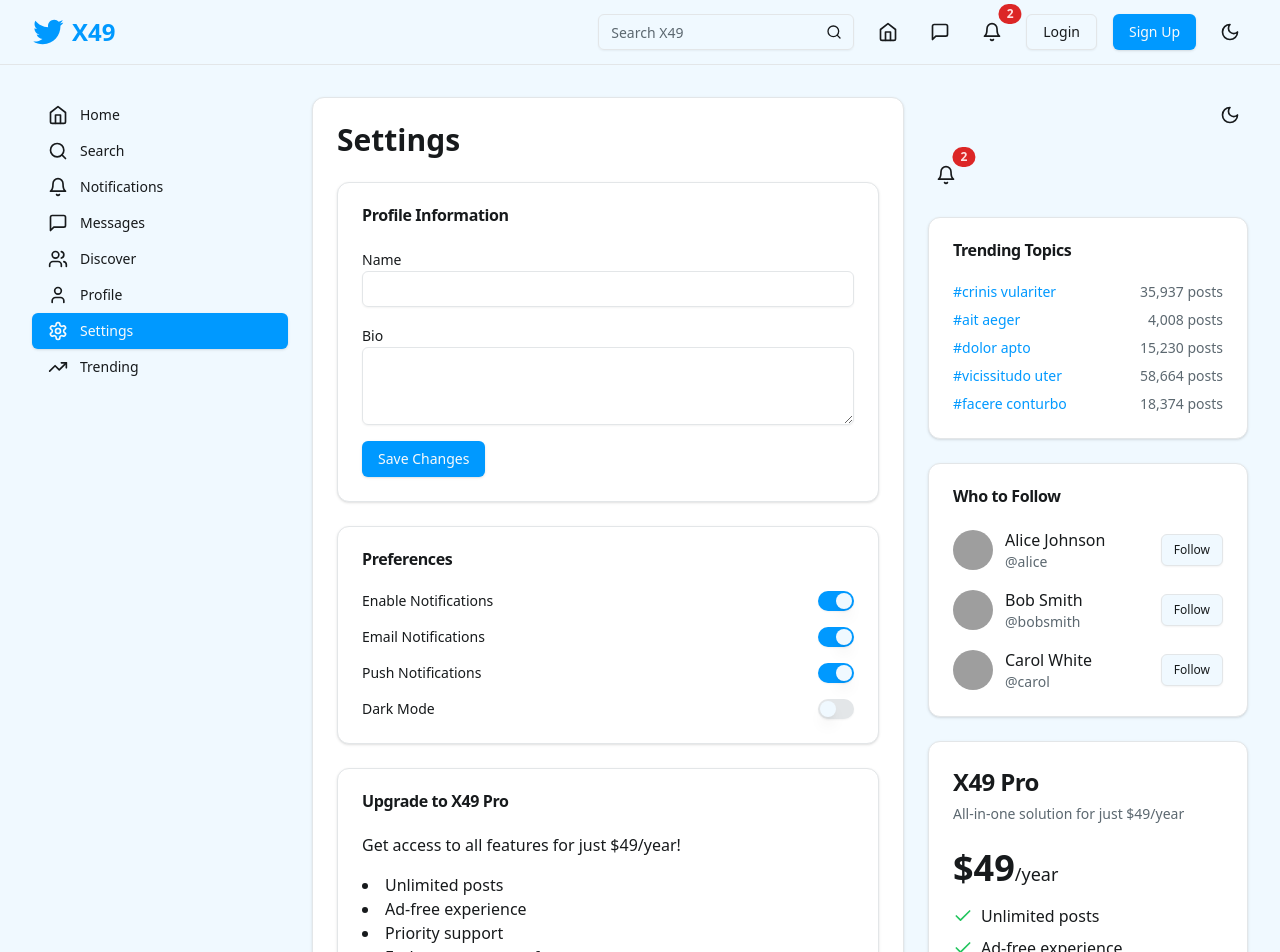
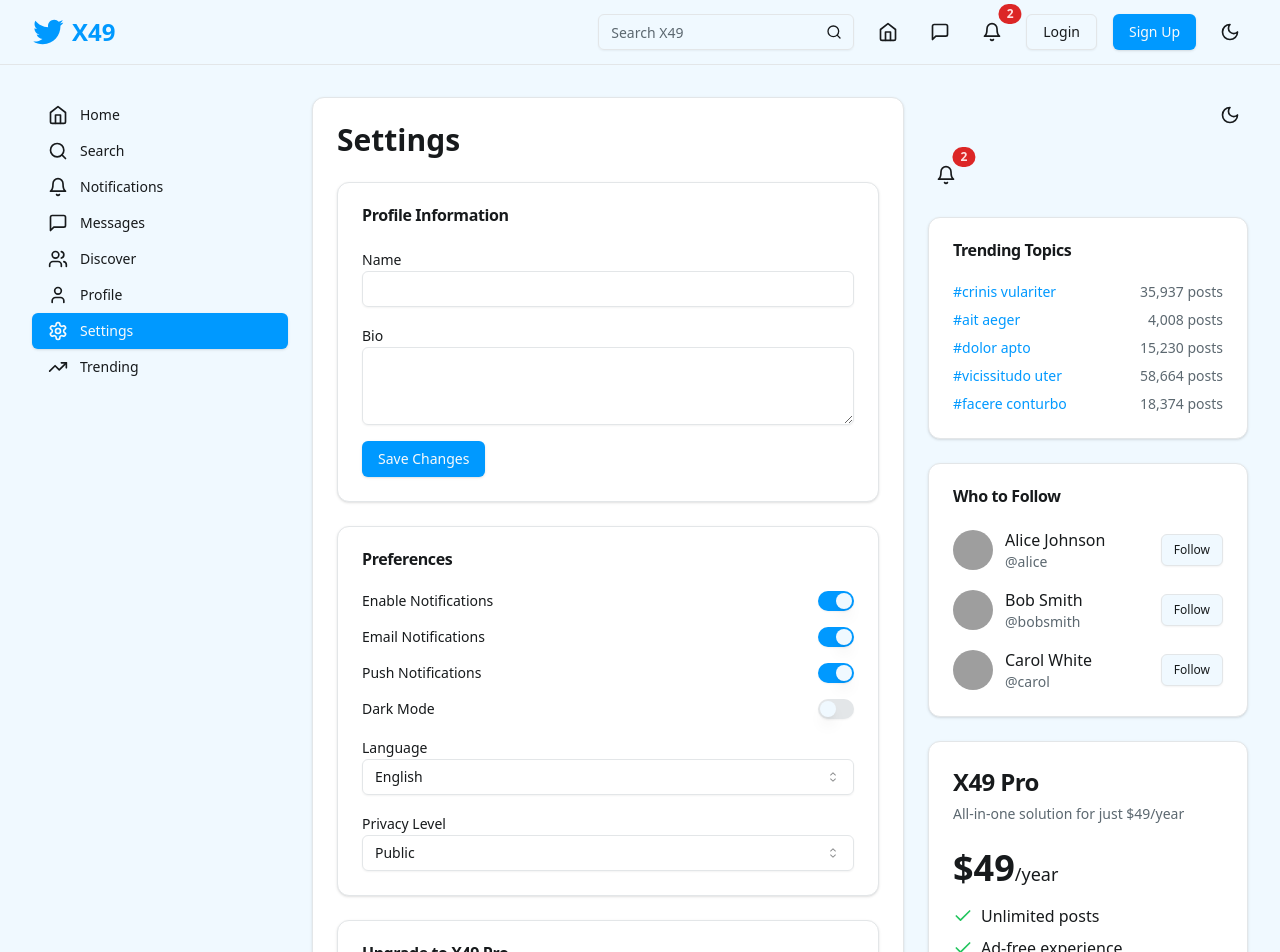
Before and after one commit to markokraemer/x-clone-on-waymo-ride, a Next.js app: page /settings in a window 1280 px wide. Shown: the top 952 px of the page. Built offline with nearby package versions, Linux system fonts and the light colour scheme; grey boxes are pictures that could not be loaded.

Commit message:
SOFTGEN MAGIC

```diff
--- a/src/pages/settings.js
+++ b/src/pages/settings.js
@@ -1,4 +1,4 @@
-import { useState } from 'react';
+import { useState, useEffect } from 'react';
 import Layout from '@/components/Layout';
 import { useUser } from '@/context/UserContext';
 import { Button } from '@/components/ui/button';
@@ -7,6 +7,7 @@ import { Textarea } from '@/components/ui/textarea';
 import { Card, CardHeader, CardTitle, CardContent } from '@/components/ui/card';
 import { Switch } from '@/components/ui/switch';
 import { Label } from '@/components/ui/label';
+import { Select, SelectContent, SelectItem, SelectTrigger, SelectValue } from '@/components/ui/select';
 import useToast from '@/hooks/useToast';
 
 const Settings = () => {
@@ -17,7 +18,22 @@ const Settings = () => {
   const [darkMode, setDarkMode] = useState(user?.preferences?.darkMode || false);
   const [emailNotifications, setEmailNotifications] = useState(user?.preferences?.emailNotifications || true);
   const [pushNotifications, setPushNotifications] = useState(user?.preferences?.pushNotifications || true);
+  const [language, setLanguage] = useState(user?.preferences?.language || 'en');
+  const [privacyLevel, setPrivacyLevel] = useState(user?.preferences?.privacyLevel || 'public');
   const { showToast } = useToast();
+
+  useEffect(() => {
+    if (user) {
+      setName(user.name);
+      setBio(user.bio || '');
+      setNotifications(user.preferences?.notifications || true);
+      setDarkMode(user.preferences?.darkMode || false);
+      setEmailNotifications(user.preferences?.emailNotifications || true);
+      setPushNotifications(user.preferences?.pushNotifications || true);
+      setLanguage(user.preferences?.language || 'en');
+      setPrivacyLevel(user.preferences?.privacyLevel || 'public');
+    }
+  }, [user]);
 
   const handleSubmit = (e) => {
     e.preventDefault();
@@ -31,6 +47,8 @@ const Settings = () => {
         darkMode,
         emailNotifications,
         pushNotifications,
+        language,
+        privacyLevel,
       },
     });
     showToast("Success", "Settings updated successfully!", "default");
@@ -106,6 +124,33 @@ const Settings = () => {
                   onCheckedChange={setDarkMode}
                 />
               </div>
+              <div>
+                <Label htmlFor="language">Language</Label>
+                <Select value={language} onValueChange={setLanguage}>
+                  <SelectTrigger id="language">
+                    <SelectValue placeholder="Select language" />
+                  </SelectTrigger>
+                  <SelectContent>
+                    <SelectItem value="en">English</SelectItem>
+                    <SelectItem value="es">Español</SelectItem>
+                    <SelectItem value="fr">Français</SelectItem>
+                    <SelectItem value="de">Deutsch</SelectItem>
+                  </SelectContent>
+                </Select>
+              </div>
+              <div>
+                <Label htmlFor="privacyLevel">Privacy Level</Label>
+                <Select value={privacyLevel} onValueChange={setPrivacyLevel}>
+                  <SelectTrigger id="privacyLevel">
+                    <SelectValue placeholder="Select privacy level" />
+                  </SelectTrigger>
+                  <SelectContent>
+                    <SelectItem value="public">Public</SelectItem>
+                    <SelectItem value="private">Private</SelectItem>
+                    <SelectItem value="friends">Friends Only</SelectItem>
+                  </SelectContent>
+                </Select>
+              </div>
             </div>
           </CardContent>
         </Card>
```
